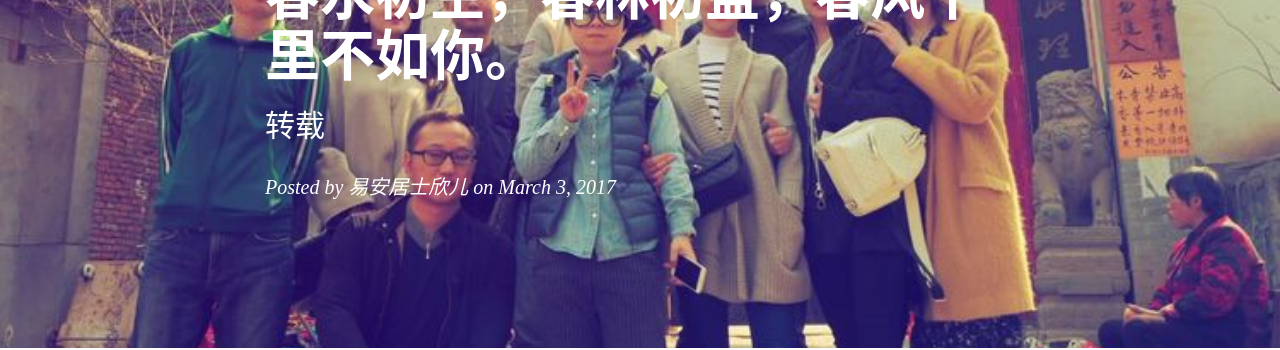
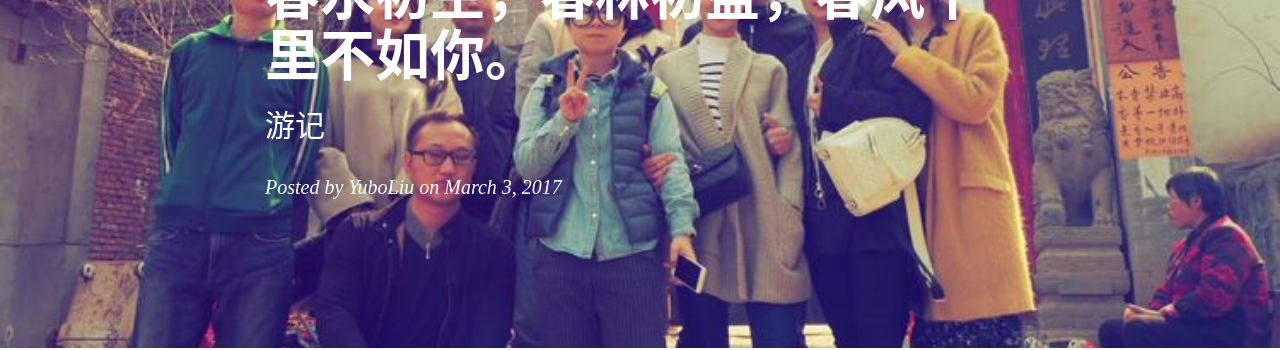
Before and after one commit to liuyubo2023/liuyubo2023.github.io, a Jekyll site: the page built from _posts/2017-03-03-worship-Buddha.markdown, in a window 1280 px wide and 900 px high. Shown: the part 235-585 px from the top of the window. Built offline with Jekyll 4.4.1, drawn with Linux system fonts in a browser that asks for light colours; nearby versions of some CDN libraries; comment, search, counter and statistics services are not loaded; some of the changed text lies outside the part shown; grey boxes are pictures that could not be loaded.

Commit message:
添加署名

```diff
--- a/_posts/2017-03-03-worship-Buddha.markdown
+++ b/_posts/2017-03-03-worship-Buddha.markdown
@@ -1,9 +1,9 @@
 ---
 layout:     post
 title:      "春水初生，春林初盛，春风十里不如你。"
-subtitle:   "转载"
+subtitle:   "游记"
 date:       2017-03-03 12:00:00
-author:     "易安居士欣儿"
+author:     "YuboLiu"
 header-img: "img/post-bg-2017-03-03.jpg"
 tags:
     - 转载
```
Also changed, not shown: other parts of _posts/2017-03-03-worship-Buddha.markdown (+3 -0 lines).
